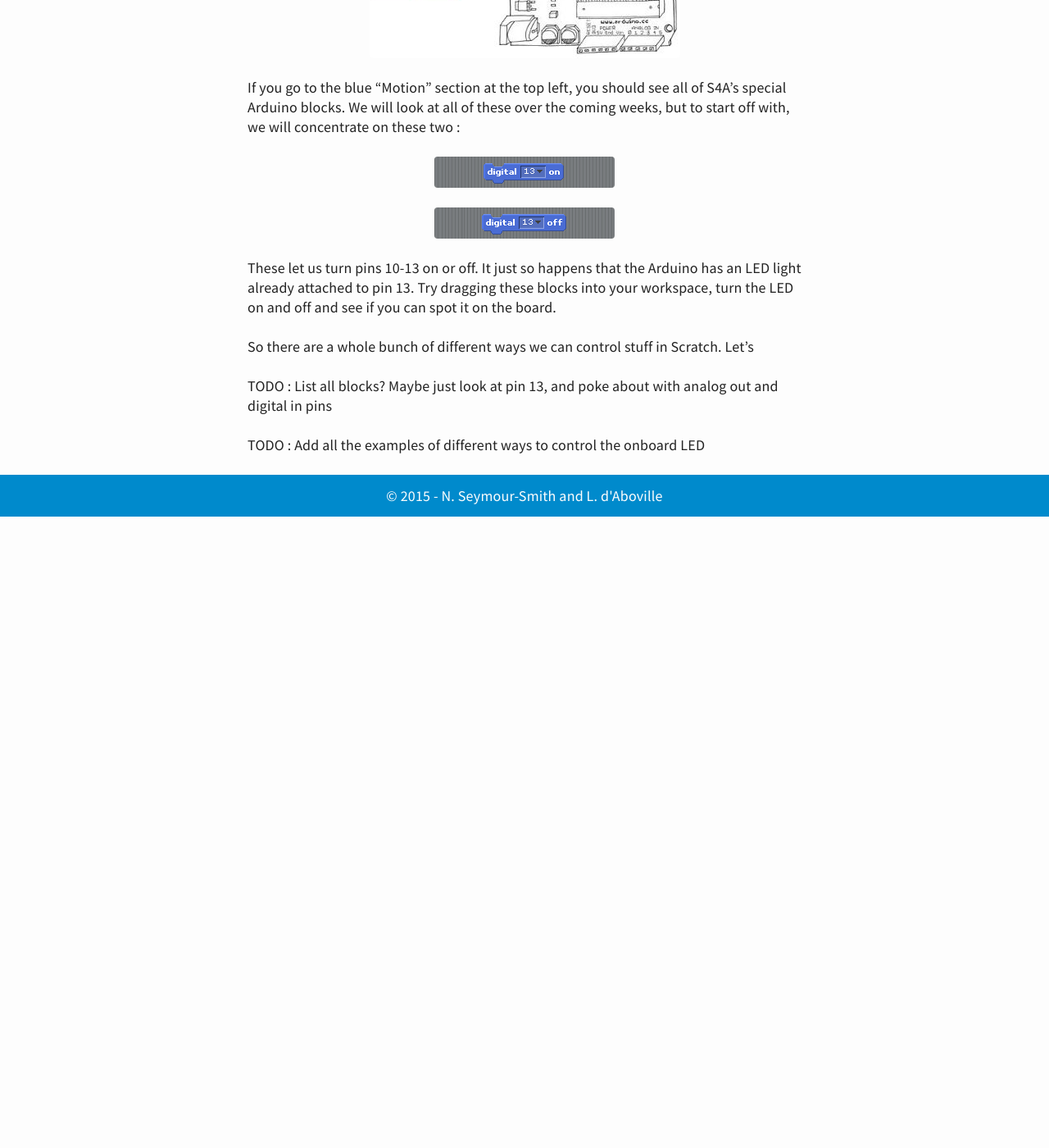
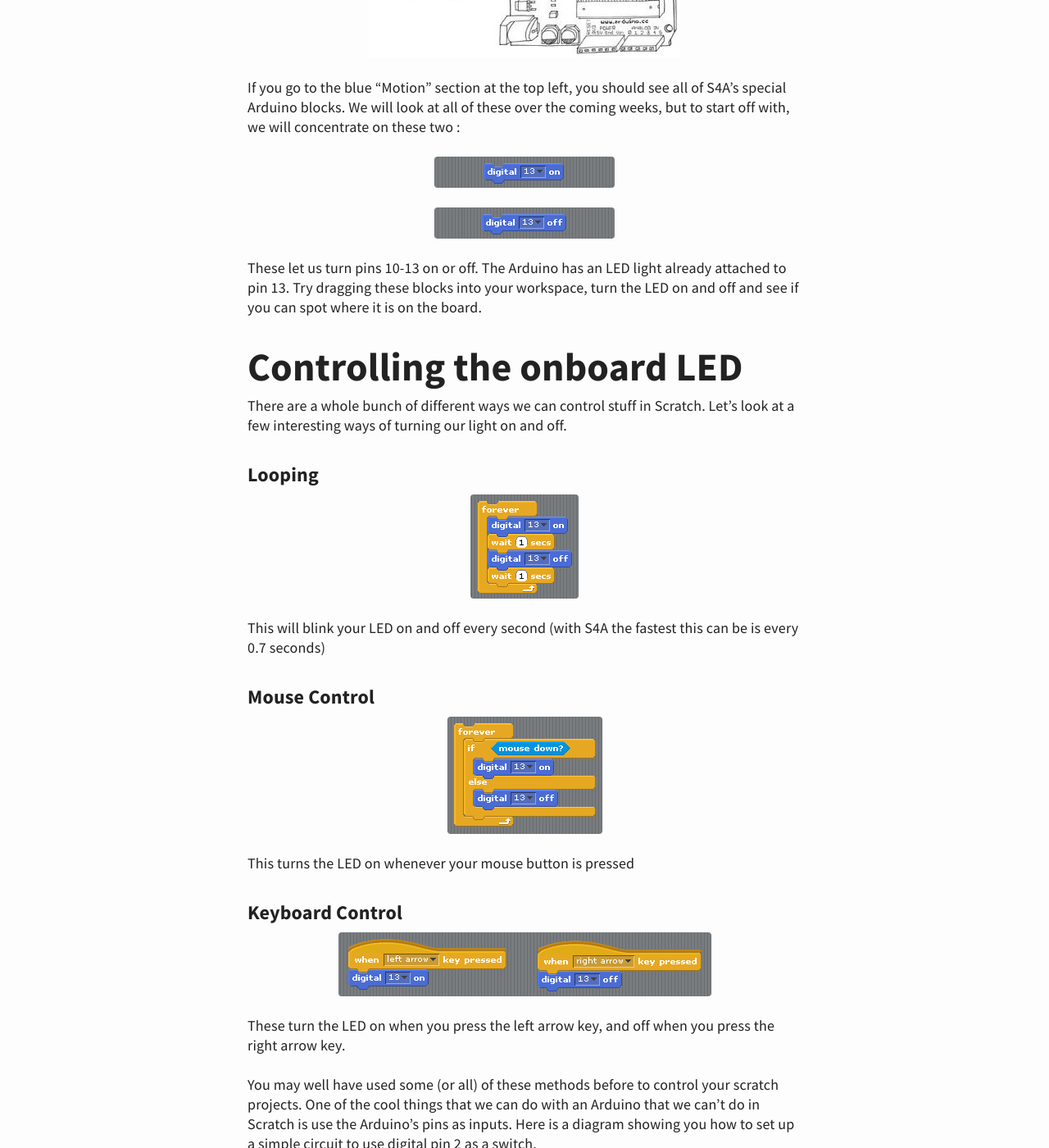
Before and after one commit to letsmake-uk/dharma-school, a Jekyll site: the page built from _posts/2015-04-30-week-1-worksheet.md, in a window 1280 px wide and 1400 px high, scrolled down 1169 px. Shown: the whole window at 82% size. Built offline with Jekyll 4.4.1, drawn with Linux system fonts in a browser that asks for light colours; before the commit the page ends 1799 px from its top, so only the background shows below that; some of the changed text lies outside the part shown.

Commit message:
first proper draft of week 1 worksheet

```diff
--- a/_posts/2015-04-30-week-1-worksheet.md
+++ b/_posts/2015-04-30-week-1-worksheet.md
@@ -1,5 +1,5 @@
 ---
-title: Week 1 Worksheet
+title: Week 1 - Worksheet
 ---
 
 <a href="http://s4a.cat">Scratch 4 Arduino</a> is a custom version of scratch that makes it super easy to get up and running with Arduino programming. This worksheet is going to show you how to get set up and start making your first programs using S4A.
@@ -21,11 +21,42 @@ If you go to the blue "Motion" section at the top left, you should see all of S4
 ![block_digitalPinOn](../img/block_digitalPinOn.png "block_digitalPinOn")
 ![block_digitalPinOff](../img/block_digitalPinOff.png "block_digitalPinOff")
 
-These let us turn pins 10-13 on or off. It just so happens that the Arduino has an LED light already attached to pin 13. Try dragging these blocks into your workspace, turn the LED on and off and see if you can spot it on the board.
+These let us turn pins 10-13 on or off. The Arduino has an LED light already attached to pin 13. Try dragging these blocks into your workspace, turn the LED on and off and see if you can spot where it is on the board.
 
-So there are a whole bunch of different ways we can control stuff in Scratch. Let's
+# Controlling the onboard LED
 
-TODO : List all blocks? Maybe just look at pin 13, and poke about with analog out and digital in pins
+There are a whole bunch of different ways we can control stuff in Scratch. Let's look at a few interesting ways of turning our light on and off.
+
+### Looping
+![LED blink](../img/LED blink.png "LED blink")
+This will blink your LED on and off every second (with S4A the fastest this can be is every 0.7 seconds)
+
+### Mouse Control
+![LED mouse](../img/LED mouse.png "LED mouse")
+This turns the LED on whenever your mouse button is pressed
+
+### Keyboard Control
+![LED keyboard](../img/LED keyboard.png "LED keyboard")
+These turn the LED on when you press the left arrow key, and off when you press the right arrow key.
+
+You may well have used some (or all) of these methods before to control your scratch projects. One of the cool things that we can do with an Arduino that we can't do in Scratch is use the Arduino's pins as inputs. Here is a diagram showing you how to set up a simple circuit to use digital pin 2 as a switch.
+
+## INSERT CIRCUIT DIAGRAM
+
+### Digital Sensor Control
+![LED digitalSwitch](../img/LED digitalSwitch.png "LED digitalSwitch")
+When you connect the switch the LED will turn on, and when it's not connected it will be off.
+
+With this circuit, you can now use your switch to control things in Sratch too! try getting something to happen in scratch whenever your LED lights up.
+
+### Controlling an external LED
+
+So Scratch's onboard LED is OK, but it's not the brightest LED in the world, and we have no way of putting it where we want, or changing it's colour or anything. This circuit shows you how to attach an external LED to pin 13.
+
+## INSERT CIRCUIT DIAGRAM
+
+Because this is on the same pin as the onboard LED, we don't have to change any of our scripts for this to work.
+
 
 <!---
 ![block_analogPinValue](../img/block_analogPinValue.png "block_analogPinValue")
@@ -43,5 +74,3 @@ TODO : List all blocks? Maybe just look at pin 13, and poke about with analog ou
 ![block_sensorPressed](../img/block_sensorPressed.png "block_sensorPressed")
 ![block_valueOfSensor](../img/block_valueOfSensor.png "block_valueOfSensor")
 -->
-
-TODO : Add all the examples of different ways to control the onboard LED
```
Also changed, not shown: img/LED blink.png (added), img/LED digitalSwitch.png, img/LED keyboard.png (added), img/LED mouse.png.
